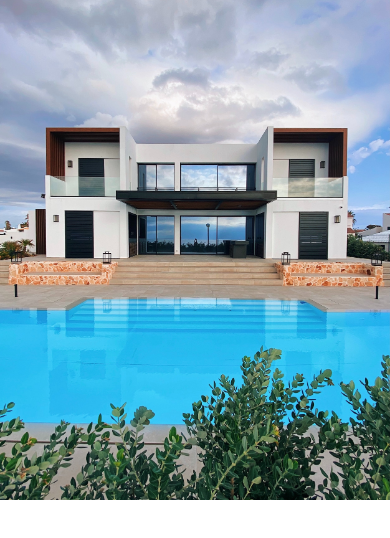
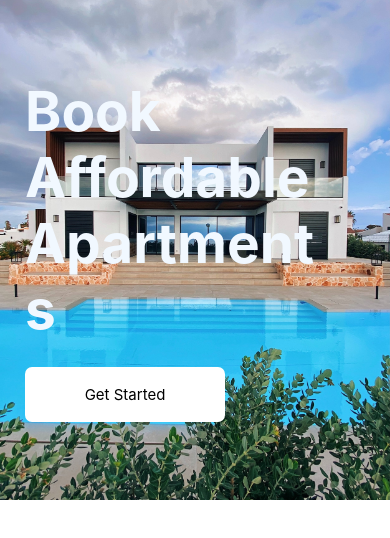
Before and after one commit to EmekaAgara/Rhomes, a React Native app: screen / in a window 390 px wide. Shown: the top 538 px of the page. Built offline with nearby package versions, Linux system fonts and the light colour scheme.

Commit message:
home button added

```diff
--- a/src/screens/Home/index.js
+++ b/src/screens/Home/index.js
@@ -1,11 +1,22 @@
-import { ImageBackground, StyleSheet, Text, View } from 'react-native'
+import { ImageBackground, Pressable, StyleSheet, Text, TouchableOpacity, View } from 'react-native'
 import React from 'react'
 
 const HomeScreen = () => {
   return (
     <View>
       {}
-      <ImageBackground source={require('../../../assets/images/home.jpg')} style={styles.image}></ImageBackground>
+      <ImageBackground source={require('../../../assets/images/home.jpg')} style={styles.image}>
+      <Text style={styles.title}>Book Affordable Apartments</Text>
+      <TouchableOpacity
+        style={styles.button}
+        onPress={() => console.warn( data='Explore btn')}>
+        <Text style={styles.buttonText}>Get Started</Text>
+
+
+      </TouchableOpacity>
+
+      </ImageBackground>
+
     </View>
   )
 }
@@ -17,5 +28,30 @@ const styles = StyleSheet.create({
         width:'100%',
         height:500,
         resizeMode:'cover',
+        justifyContent:'center',
+    },
+
+    title:{
+        fontSize:55,
+        fontWeight:'bold',
+        color:'#f1f8ff',
+        width:'80%',
+        marginLeft:25,
+    },
+
+    button:{
+        backgroundColor:'white',
+        width:200,
+        height:55,
+        borderRadius:7,
+        marginTop:25,
+        marginLeft:25,
+        justifyContent:'center',
+        alignItems:'center',
+    },
+
+    buttonText:{
+        fontSize:15,
+        fontWeight:'normal',
     }
 })
```
